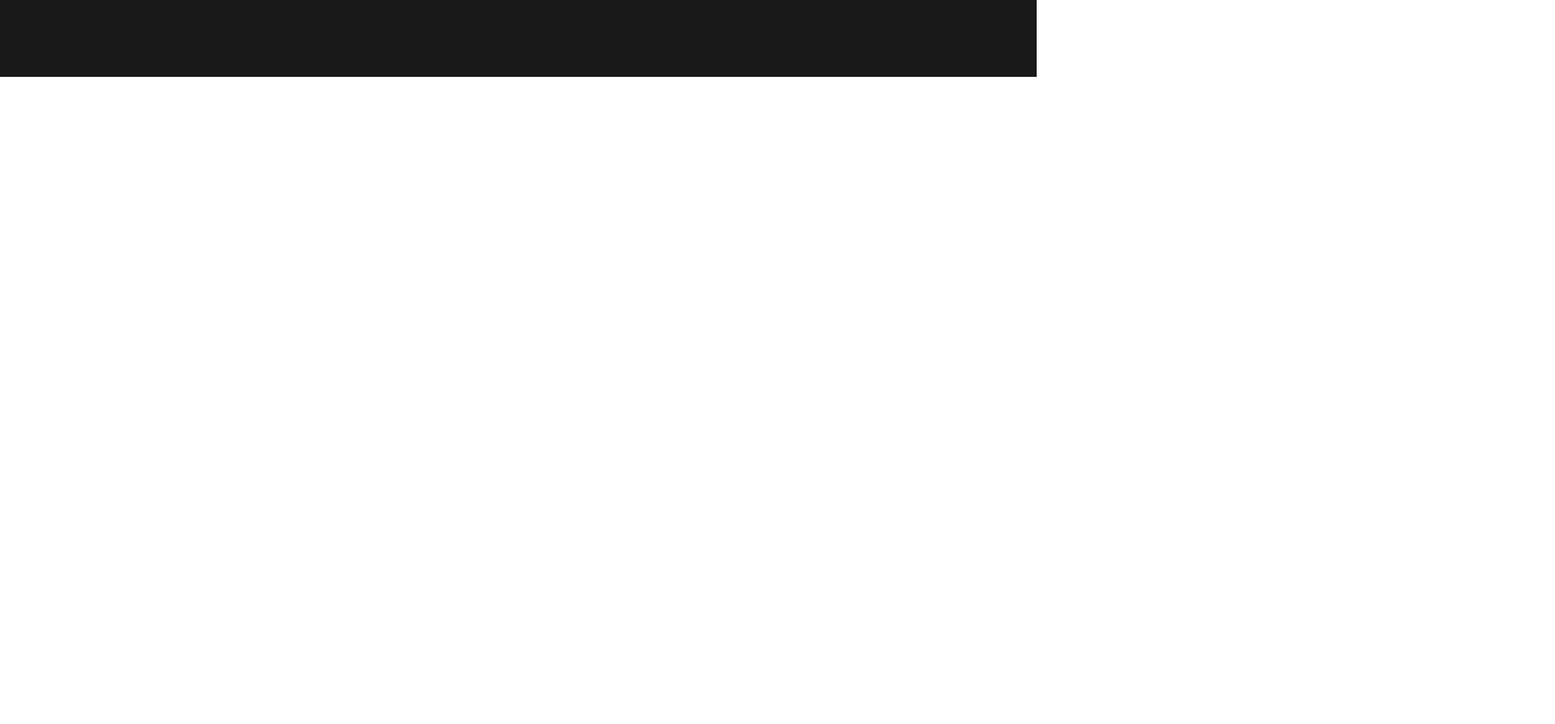
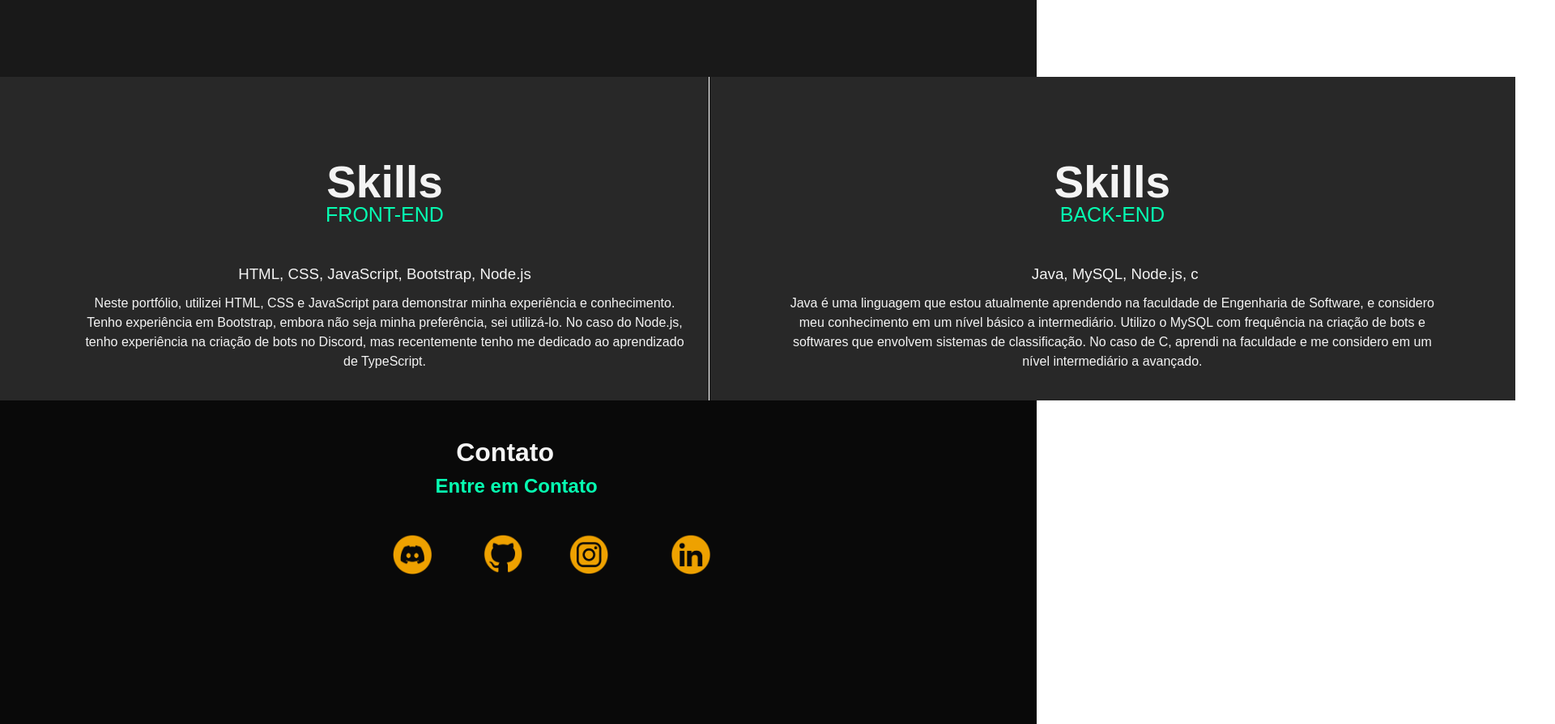
Before and after one commit to rcsCrew/Portifolio, a plain HTML site: page index.html in a window 1280 px wide. Shown: the part 1105-2000 px from the top of the page at 81% size, 1920 px wide, since content can reach past the window. Before the commit the page ends 1405 px from the top, so only its background shows below. Drawn offline with Linux system fonts and the light colour scheme.

Commit message:
80%
melhorado os texto etc!

```diff
--- a/index.html
+++ b/index.html
@@ -24,10 +24,9 @@
                 <h1>Rcs<span>Dev</span></h1>
             </nav>
             <mav class="nav-links">
-                <a href="#" class="nav-hei-bg cor-white-1"><p>Home</p></a>
-                <a href="#2" class="nav-left cor-white-1"><p>About Me</p></a>
-                <a href="#" class="nav-left cor-white-1"><p>Services</p></a>
-                <a href="#" class="nav-left cor-white-1"><p>Contact Me</p></a>
+                <a href="#" class="nav-hei-bg cor-white-1"><p>Inicio</p></a>
+                <a href="#2" class="nav-left cor-white-1"><p>Sobre</p></a>
+                <a href="#" class="nav-left cor-white-1"><p>Servicos</p></a>
                 <a href="#" class="nav-rigt nav-button cor-white-1"><p>Hire Me</p></a>
             </mav>
         </nav>
@@ -39,8 +38,8 @@
         <div class="main-apresentacao">
             <div class="apresentacao">
                 <h1 class="cor-white-1">Olá, meu nome é</h1>
-                <h2 class="cor-white-1">Rcs<span class="cor-2">Dev</span></h2>
-                <h3 class="cor-white-1">sou dev web.</h2>
+                <h2 class="cor-white-1">Ramon<span class="cor-2">Senger</span></h2>
+                <h3 class="cor-white-1">Sou um programador e estou focando em back-end!</h3>
             </div>
             <div class="img-code">
                 <img src="./src/souce/code.png" alt="code" srcset="">
@@ -62,6 +61,71 @@
             </div>
         </ativar>
     </div>
+    <!-- END CONTAINER SECUNDARIO -->
+    <!-- Inicio SKILLS -->
+    <div class="container-secundario " id="3">
+
+        <ativar>
+            <div class="dados3">
+
+                <h1>Skills</h1>
+                <h2>FRONT-END</h2>
+                <h3>HTML, CSS, JavaScript, Bootstrap, Node.js</h3>
+                <h4>Neste portfólio, utilizei HTML, CSS e JavaScript para demonstrar minha experiência e conhecimento.</h4>
+                <h4>Tenho experiência em Bootstrap, embora não seja minha preferência, sei utilizá-lo. No caso do Node.js, tenho experiência na criação de bots no Discord, mas recentemente tenho me dedicado ao aprendizado de TypeScript.</h4>
+            </div>
+            <div class="lin3"><p></p></div>
+            <div class="dados4">
+                <h1>Skills</h1>
+                <h2>BACK-END</h2>
+                <h3>Java, MySQL, Node.js, c</h3>
+                <h4>Java é uma linguagem que estou atualmente aprendendo na faculdade de Engenharia de Software, e considero meu conhecimento em um nível básico a intermediário.
+
+                    Utilizo o MySQL com frequência na criação de bots e softwares que envolvem sistemas de classificação.
+
+                    No caso de C, aprendi na faculdade e me considero em um nível intermediário a avançado.</h4>
+            </div>
+        </ativar>
+    </div>
+    <!-- SKILL END -->
+    <div class="container-contato " id="4">
+        <ativar>
+            <div class="contato">
+                <h1>Contato</h1>
+                <h2>Entre em Contato</h2>
+                <div class="flex">
+                    <div class="hover">
+                        <a href="#">
+                            <img src="./src/souce/discord.png" alt="Discord">
+                            <p class="disc">Discord</p>
+                        </a>
+
+                    </div>
+                    <div class="hover">
+                        <a href="#">
+                            <img src="./src/souce/gitgub.png" alt="GItGUB">
+                            <p class="git">GitHub</p>
+                        </a>
+
+                    </div>
+                    <div class="hover">
+                        <a href="#">
+                            <img src="./src/souce/instagram.png" alt="Discord">
+                            <p class="insta">Instagram</p>
+                        </a>
+
+                    </div>
+                    <div class="hover">
+                        <a href="#">
+                            <img src="./src/souce/linkedin.png" alt="Discord">
+                            <p class="lIN">LinkedIN</p>
+                        </a>
+
+                    </div>
+            </div>
+        </div>
+        </ativar>
+    </div>
     <script src="./src/scripts/nav-bar.js"></script>
 </body>
 </html>
--- a/src/style/geral.css
+++ b/src/style/geral.css
@@ -82,3 +82,157 @@ ativar{
     text-align: center;
 
 }
+.dados3 {
+    margin-right: -4%;
+    background: rgb(40, 40, 40);
+}
+.dados3 h1{
+    padding-top: 100px;
+    font-weight: 700;
+    font-size: 55px;
+    padding-left: 0%;
+    text-align: center;
+    color: #f4f4f4;
+    line-height: 60px;
+
+}
+
+.dados3 h2{
+    font-size: 25px;
+    font-weight: 500;
+    padding-left: 0%;
+    text-align: center;
+    line-height: 20px;
+    color: #06FFB2;;
+
+
+}
+
+.dados3 h3{
+    padding-top: 50px;
+    font-weight: 500;
+    color: #f4f4f4;
+    width: 950px;
+    text-align: center;
+
+    margin-bottom: 10px;
+
+}
+.dados4 {
+    background: rgb(40, 40, 40);
+    width: 100%;
+}
+.dados4 h1{
+    padding-top: 100px;
+    font-weight: 700;
+    font-size: 55px;
+    padding-left: 0%;
+    text-align: center;
+    color: #f4f4f4;
+    line-height: 60px;
+
+}
+
+.dados4 h2{
+    font-size: 25px;
+    font-weight: 500;
+    padding-left: 0%;
+    text-align: center;
+    line-height: 20px;
+    color: #06FFB2;;
+
+
+}
+
+.dados4 h3{
+    padding-top: 50px;
+    font-weight: 500;
+    color: #f4f4f4;
+    width: 920px;
+    margin-left: 40%;
+    margin-bottom: 10px;
+
+}
+
+.dados3 h4{
+    width: 80%;
+    margin-left: 10%;
+    margin-right: 10%;
+    text-align: center ;
+    color: #f4f4f4;
+    font-weight: 400;
+}
+.dados4 h4{
+    width: 80%;
+    margin-left: 10%;
+    margin-right: 10%;
+    text-align: center ;
+    color: #f4f4f4;
+    font-weight: 400;
+}
+
+
+
+
+/* area 3 */
+
+.contato{
+    background: #090909;
+    width: 100%;
+    height: 50vh;
+}
+.contato h1{
+    color: #f4f4f4;
+    margin-top: 5vh;
+    margin-left: 44%;
+}
+.contato h2{
+    margin-left: 42%;
+    color: #06FFB2;
+}
+
+.contato a{
+    color: #06FFB2;
+}
+.flex{
+    margin-top: 5vh;
+    margin-left: 30%;
+    padding-left: 50px;
+    letter-spacing: 2px;
+    display: flex;
+}
+.contato img{
+    width: 50px;
+}
+.hover {
+    margin-left: 50px;
+    display: flex;
+}
+
+
+.hover p {
+    opacity: 0;
+    font-weight: 700;
+    transition: opacity 0.3s; /* Adicione uma transição para suavizar a animação */
+}
+
+.hover a:hover p {
+    opacity: 1;
+}
+
+.disc {
+
+    margin-left: -12px;
+}
+.git {
+
+    margin-left: -9px;
+}
+.insta {
+
+    margin-left: -18px;
+}
+.lIN{
+
+    margin-left: -15px;
+}
--- a/src/style/sets.css
+++ b/src/style/sets.css
@@ -28,6 +28,12 @@
     height: 100%;
     background: #ffffff;
     margin-right: 0px;
+}
+.lin3 {
+  width: 1px;
+  height: 100%;
+  background: #ffffff;
+  margin-right: 0px;
 }
 
 .cor-2 {
```
Also changed, not shown: src/scripts/nav-bar.js (line endings or trailing spaces), src/souce/discord.png (added), src/souce/gitgub.png (added), src/souce/instagram.png (added), src/souce/linkedin.png (added).
